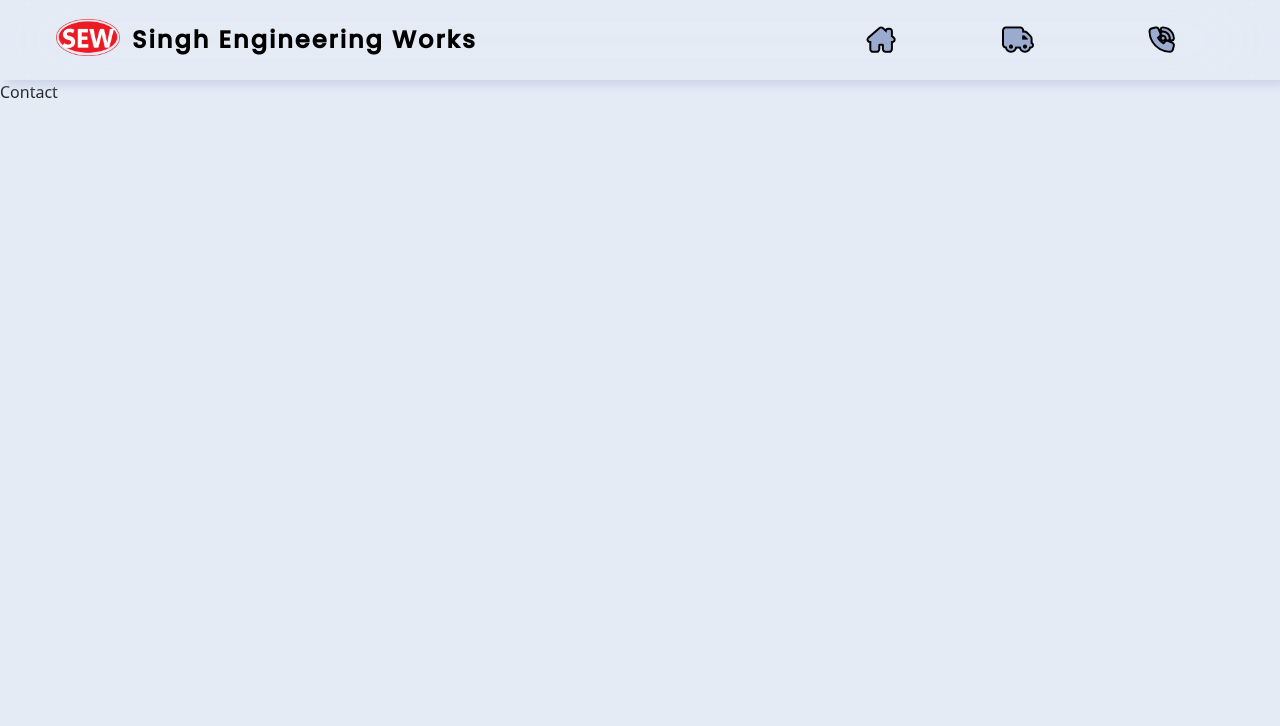
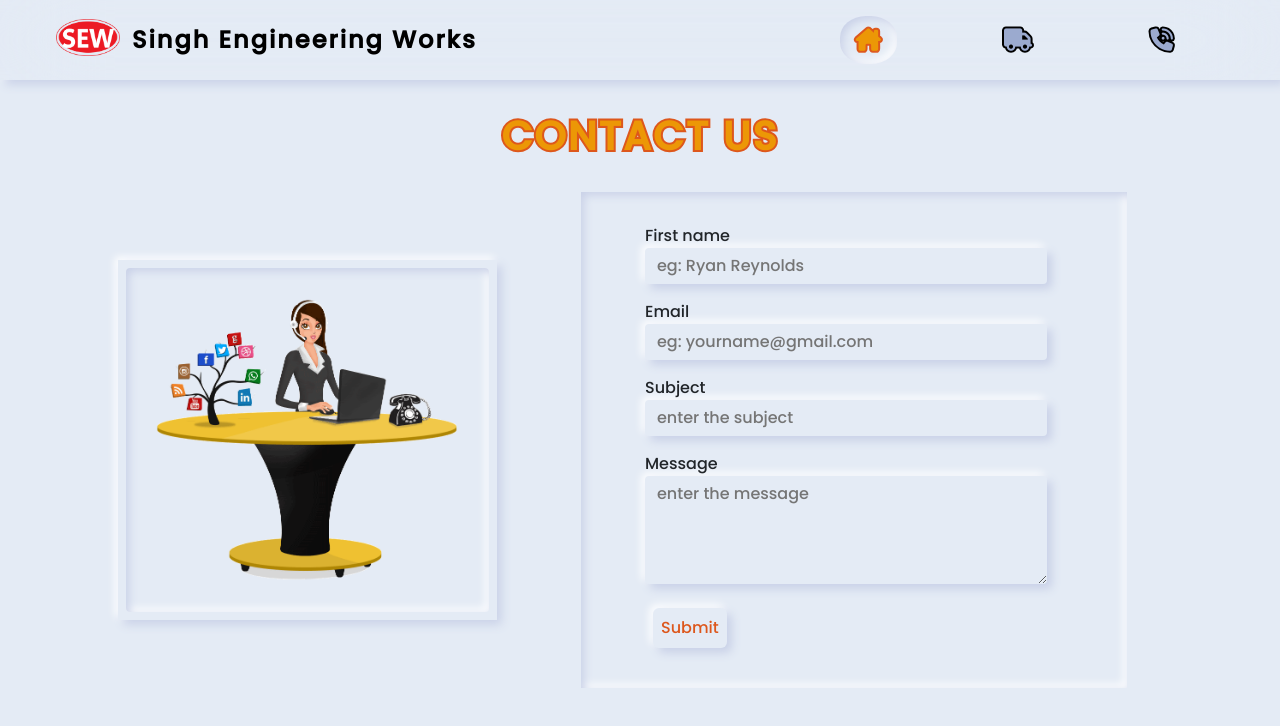
Before and after one commit to dayalneeraj1602/singh-Singh-works, a React (Create React App) app: page /contact in a window 1280 px wide. Shown: the top 726 px of the page. Built offline with nearby package versions, Linux system fonts and the light colour scheme.

Commit message:
added contact form

```diff
--- a/src/components/Navbar.js
+++ b/src/components/Navbar.js
@@ -1,20 +1,22 @@
-import React ,{useState} from "react";
+import React, { useState } from "react";
 import { Link } from "react-router-dom";
 import "../styles/Navbar.css";
 
 const Navbar = () => {
-  const [activeLink, setActiveLink] = useState("");
-  const [sidebarActive, setsidebarActive] = useState(false);
+  const [activeLink, setActiveLink] = useState("home");
 
   const handleLinkClick = (link) => {
     setActiveLink(link);
   };
 
   return (
-
     <div className="navbar d-flex shadow-out pop">
       <div className="navbar-brand  d-inline-block fs-1 ls-2">
-        <Link className="navbar-brand brand ms-5 fw-bold fs-4 d-flex " to="/">
+        <Link
+          className="navbar-brand brand ms-5 fw-bold fs-4 d-flex "
+          to="/"
+          onClick={() => handleLinkClick("home")}
+        >
           <div className="logo mx-2">
             <img src="/logosew.png" alt="logo" className="logo " />
           </div>
@@ -47,7 +49,7 @@ const Navbar = () => {
           <i className="fa-solid fa-truck p-2"></i>
         </Link>
         <Link
-          to="/cart"
+          to="/contact"
           className={`links ${
             activeLink === "phone"
               ? "stroke shadow-in p-2 roundedBorder"
--- a/src/pages/Contact.js
+++ b/src/pages/Contact.js
@@ -1,9 +1,107 @@
-import React from 'react'
-
+import React from "react";
+import "../styles/Contact.css";
+import { motion } from "framer-motion";
 const Contact = () => {
   return (
-    <div>Contact</div>
-  )
-}
+    <>
+      <div className="container contact pop">
+        <h1 className="text-center stroke ls-2">Contact Us</h1>
+        <div className="row">
+          {/* -------------------Image--------------- */}
+          <div className="right_side col-lg-5 p-5 ">
+            <motion.div
+              initial={{
+                y: "-100vh",
+                opacity: 0,
+              }}
+              animate={{  y: 0, opacity: 1 }}
+              transition={{ duration: 0.5, bounce: 0.57, type: "spring" }}
+              whileHover={{ scale: 1.04 }}
+              className="shadow-out p-2"
+            >
+              <div className="shadow-in p-2 rounded-2">
+                <img
+                  src="/contact.gif"
+                  alt="contact img"
+                  className="p-3  img-fluid rounded-3"
+                />
+              </div>
+            </motion.div>
+          </div>
+          {/* ---------------------Form ------------------- */}
+          <div className="col-lg-6 left_side mx-4 ">
+            <motion.form
+              initial={{
+                y: "100vh",
+                opacity: 0,
+              }}
+              animate={{  y: 0, opacity: 1 }}
+              transition={{ duration: 0.5, bounce: 0.57, type: "spring" }}
+              whileHover={{ scale: 1.04 }}
+              autoComplete="off"
+            >
+              <div className="form-row shadow-in">
+                <div className="col-lg-10 mb-3">
+                  <label htmlhtmlFor="name">First name</label>
+                  <input
+                    type="text"
+                    name="name"
+                    className="inputs shadow-out "
+                    placeholder="eg: Ryan Reynolds"
+                    id="name"
+                    autoComplete="off"
+                    required
+                  />
+                </div>
+                <div className="col-lg-10 mb-3">
+                  <label htmlFor="validationDefault02">Email</label>
+                  <input
+                    type="email"
+                    name="email"
+                    className="inputs shadow-out "
+                    id="email"
+                    placeholder="eg: yourname@gmail.com"
+                    required
+                    autoComplete="off"
+                  />
+                </div>
+                <div className="col-lg-10 mb-3">
+                  <label htmlFor="subject">Subject</label>
+                  <input
+                    type="text"
+                    name="subject"
+                    className="inputs shadow-out "
+                    id="subject"
+                    placeholder="enter the subject"
+                    required
+                  />
+                </div>
+                <div className="col-lg-10 mb-3">
+                  <label htmlFor="message">Message</label>
+                  <textarea
+                    rows={4}
+                    type="text"
+                    name="message"
+                    className="inputs shadow-out "
+                    id="message"
+                    placeholder="enter the message"
+                    required
+                  />
+                </div>
 
-export default Contact
+                <button
+                  className="shadow-btn mx-2 dim p-2 my-2 pop shadow-out"
+                  type="submit"
+                >
+                  Submit
+                </button>
+              </div>
+            </motion.form>
+          </div>
+        </div>
+      </div>
+    </>
+  );
+};
+
+export default Contact;
--- a/src/pages/Home.js
+++ b/src/pages/Home.js
@@ -5,7 +5,7 @@ const Home = () => {
     <div className='container my-5'>
       <div className="row my-5">
         <div className="col-lg-6 col-sm-12 p-4">
-          <span className='stroke fs-1 p-2 ls-1 px-2'>Best Machinary Services in Noida  </span>
+          <div className='stroke fs-1 p-2 ls-1 px-2'>Best Machinary Services in Noida  </div>
         </div>
         <div className="home_img col-lg-5 col-sm-12">
 
--- a/src/pages/Products/Ceramic.js
+++ b/src/pages/Products/Ceramic.js
@@ -43,10 +43,9 @@ const Ceramic = () => {
             >
               <Link to={item.link} className="bg-grey ">
                 <motion.div
-                  initial={{ y: "-100vw", opacity: 0 }}
-                  animate={{ y: 0, opacity: 1 }}
-                  transition={{ duration: 0.2, bounce: 0.2, type: "tween" }}
-                  // style={{ height: "10rem" }}
+                   initial={{  y: item.id % 2 === 0 ? "-100vw" : "100vw", opacity: 0 }}
+                   animate={{ y: 0, opacity: 1 }}
+                   transition={{ duration: 0.7, bounce: 0.5, type: "spring" }}
                   whileHover={{ scale: 1.04 }}
                   className="card  m-3  border-none pointer shadow-out"
                 >
--- a/src/pages/Products/Conveyor.js
+++ b/src/pages/Products/Conveyor.js
@@ -43,10 +43,9 @@ const Conveyor = () => {
             >
               <Link to={item.link} className="bg-grey ">
                 <motion.div
-                  initial={{ y: "-100vw", opacity: 0 }}
-                  animate={{ y: 0, opacity: 1 }}
-                  transition={{ duration: 0.2, bounce: 0.2, type: "tween" }}
-                  // style={{ height: "10rem" }}
+                   initial={{  y: item.id % 2 === 0 ? "-100vw" : "100vw", opacity: 0 }}
+                   animate={{ y: 0, opacity: 1 }}
+                   transition={{ duration: 0.7, bounce: 0.5, type: "spring" }}
                   whileHover={{ scale: 1.04 }}
                   className="card  m-3  border-none pointer shadow-out"
                 >
--- a/src/pages/Products/DcMotor.jsx
+++ b/src/pages/Products/DcMotor.jsx
@@ -43,10 +43,9 @@ const DcMotor = () => {
             >
               <Link to={item.link} className="bg-grey ">
                 <motion.div
-                  initial={{ y: "-100vw", opacity: 0 }}
-                  animate={{ y: 0, opacity: 1 }}
-                  transition={{ duration: 0.2, bounce: 0.2, type: "tween" }}
-                  // style={{ height: "10rem" }}
+                   initial={{  y: item.id % 2 === 0 ? "-100vw" : "100vw", opacity: 0 }}
+                   animate={{ y: 0, opacity: 1 }}
+                   transition={{ duration: 0.7, bounce: 0.5, type: "spring" }}
                   whileHover={{ scale: 1.04 }}
                   className="card  m-3  border-none pointer shadow-out"
                 >
--- a/src/pages/Products/Fabrication.js
+++ b/src/pages/Products/Fabrication.js
@@ -43,9 +43,9 @@ const Fabrication = () => {
             >
               <Link to={item.link} className="bg-grey ">
                 <motion.div
-                  initial={{ y: "-100vw", opacity: 0 }}
-                  animate={{ y: 0, opacity: 1 }}
-                  transition={{ duration: 0.2, bounce: 0.2, type: "tween" }}
+                  initial={{  x: item.id % 2 === 0 ? "-100vw" : "100vw", opacity: 0 }}
+                  animate={{ x: 0, opacity: 1 }}
+                  transition={{ duration: 0.7, bounce: 0.5, type: "spring" }}
                   // style={{ height: "10rem" }}
                   whileHover={{ scale: 1.04 }}
                   className="card  m-3  border-none pointer shadow-out"
--- a/src/pages/Products/Leath.js
+++ b/src/pages/Products/Leath.js
@@ -43,10 +43,9 @@ const Leath = () => {
             >
               <Link to={item.link} className="bg-grey ">
                 <motion.div
-                  initial={{ y: "-100vw", opacity: 0 }}
-                  animate={{ y: 0, opacity: 1 }}
-                  transition={{ duration: 0.2, bounce: 0.2, type: "tween" }}
-                  // style={{ height: "10rem" }}
+                   initial={{  y: item.id % 2 === 0 ? "-100vw" : "100vw", opacity: 0 }}
+                   animate={{ y: 0, opacity: 1 }}
+                   transition={{ duration: 0.7, bounce: 0.5, type: "spring" }}
                   whileHover={{ scale: 1.04 }}
                   className="card  m-3  border-none pointer shadow-out"
                 >
--- /dev/null
+++ b/src/styles/Contact.css
@@ -0,0 +1,67 @@
+.contact {
+    margin-top: 2rem;
+  }
+  .contact .right_side {
+    display: grid;
+    place-items: center;
+  }
+  .contact .left_side {
+    /* padding: 2rem 2rem; */
+  }
+  .contact .row {
+    margin-top: 2rem;
+  }
+  .contact .form-row {
+    padding: 2rem 0rem 2rem 4rem;
+  }
+  .contact .inputs {
+    background: var(--grey-light);
+    border: none;
+    display: block;
+    width: 100%;
+    padding: 0.375rem 0.75rem;
+    font-size: 1rem;
+    font-weight: 400;
+    line-height: 1.5;
+    color: #212529;
+    background-clip: padding-box;
+    border-radius: 0.25rem;
+    transition: border-color 0.15s ease-in-out, box-shadow 0.15s ease-in-out;
+  }
+  .contact .inputs:focus {
+    border: none;
+    outline: none;
+    box-shadow: var(--shadow-in);
+  }
+  .contact .form-check .checkbox {
+    margin: 0 1rem;
+    font-size: 2rem;
+    height: 1rem;
+    width: 1rem;
+    background: #ecf0f3;
+    border: none;
+    cursor: pointer;
+  }
+  .contact .form-check {
+    display: flex;
+    align-items: center;
+    margin: 1.2rem 0;
+  }
+  .contact .form-check .checkbox :active {
+    background: #d4a42b;
+    border: none;
+  }
+  .contact .formBtn {
+    background: #ecf0f3;
+    padding: .6rem 1.4rem;
+    border-radius: 10px;
+    font-size: 1.1rem;
+    font-weight: 600;
+    cursor: pointer;
+    margin: 0rem 0 0 2rem;
+    color: #212529;
+    border: none;
+  }
+  .formBtn.formBtn:active{
+      box-shadow: var(--shadow-in)
+  }
```
Also changed, not shown: src/pages/Products/Furnace.js (+5 -2 lines), src/pages/Products/FurnaceParts.js (+3 -4 lines), src/pages/Services.js (+7 -3 lines), public/contact.gif (added).
